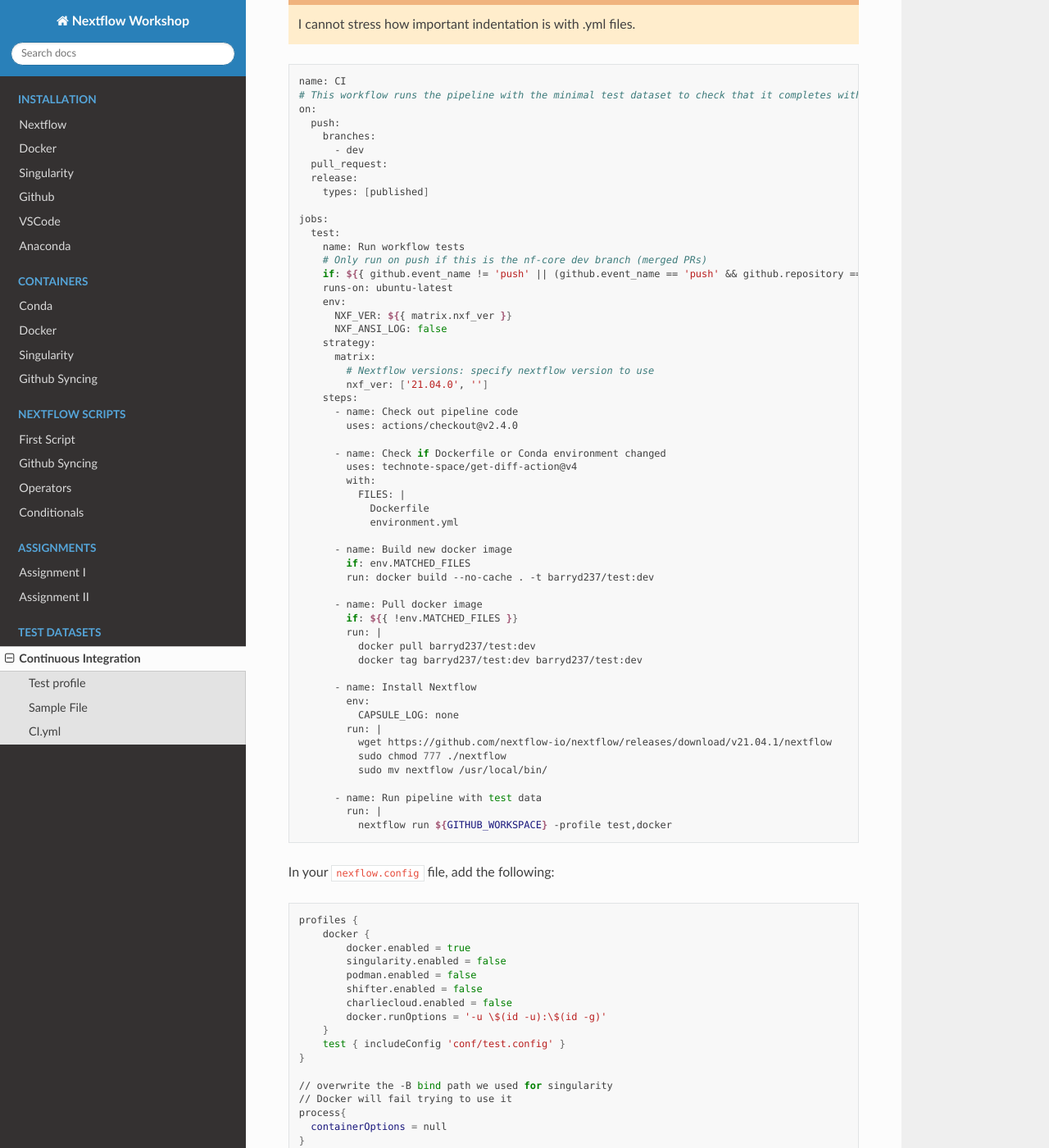
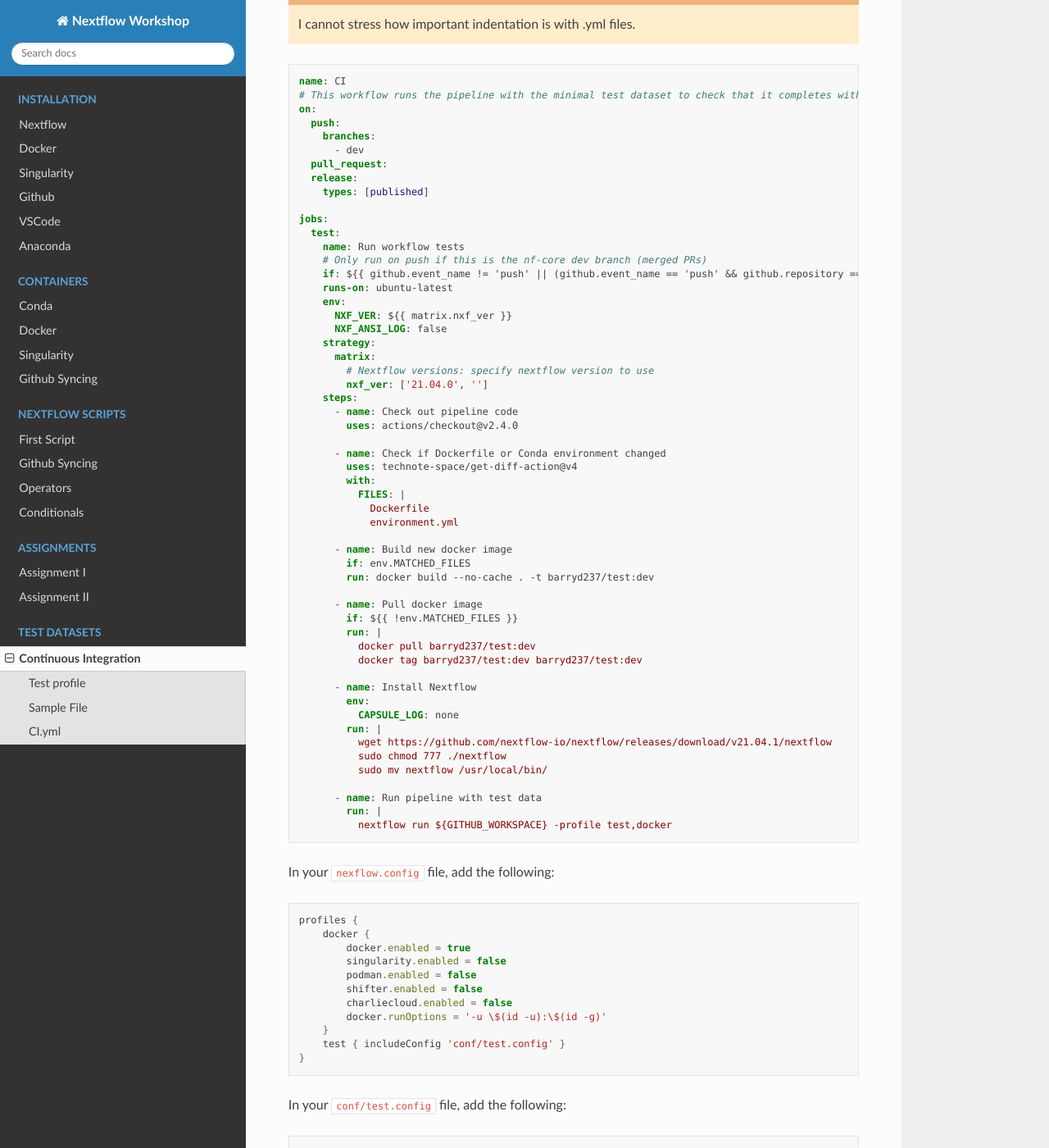
Before and after one commit to BarryDigby/CRT_workshop, a Sphinx documentation site: the page built from docs/source/test_datasets/continuous_integration.rst, in a window 1280 px wide and 1400 px high, scrolled down 3564 px. Shown: the whole window at 82% size. Built offline with Sphinx 7.4.7 and the Read the Docs theme 2.0.0, drawn with Linux system fonts in a browser that asks for light colours; some of the changed text lies outside the part shown.

Commit message:
code highlighting

```diff
--- a/docs/source/basics/conditionals.rst
+++ b/docs/source/basics/conditionals.rst
@@ -13,7 +13,7 @@ Nextflow also makes heavy use of ``ternary operators``. The code line ``A ? B :
 
 Let's flesh out our ``nextflow.config``:
 
-.. code-block:: bash
+.. code-block:: groovy
 
     process{
       container = "barryd237/test:dev"
@@ -64,7 +64,7 @@ Update Script
 
 Overwrite the contents of ``main.nf`` with the following, and push to GitHub:
 
-.. code-block:: bash
+.. code-block:: groovy
 
     #!/usr/bin/env nextflow
 
--- a/docs/source/containers/conda.rst
+++ b/docs/source/containers/conda.rst
@@ -58,7 +58,7 @@ See below for a ``YAML`` file to recapitulate the ``test_env`` we created above:
 
     Delete ``test_env`` - we will recreate it using ``YAML`` files as a proof of concept: ``conda env remove --name test_env --all``
 
-.. code-block:: bash
+.. code-block:: yaml
 
     name: test_env
     channels:
--- a/docs/source/containers/docker.rst
+++ b/docs/source/containers/docker.rst
@@ -8,7 +8,7 @@ To create a ``Docker`` container, we need to construct a ``Dockerfile`` which co
 
 In the same directory where you previously created the ``Conda`` YAML file, copy the following file and save it as a ``Dockerfile``:
 
-.. code-block:: bash
+.. code-block:: dockerfile
 
     FROM nfcore/base:1.14
     LABEL authors="Barry Digby" \
--- a/docs/source/test_datasets/continuous_integration.rst
+++ b/docs/source/test_datasets/continuous_integration.rst
@@ -12,7 +12,7 @@ The test configuration profile contains a series of input parameters that will b
 
 Unfortunately, wildcard glob patterns are not supported via ``html`` links, so the following is not valid:
 
-.. code-block:: bash
+.. code-block:: groovy
 
     params{
       input = "https://raw.githubusercontent.com/nf-core/test-datasets/circrna/fastq/*_{1,2}.fastq.gz"
@@ -20,7 +20,7 @@ Unfortunately, wildcard glob patterns are not supported via ``html`` links, so t
 
 Here is a valid ``test.config`` file for our simulated RNA-Seq dataset we have been working with:
 
-.. code-block:: bash
+.. code-block:: groovy
 
     params {
         config_profile_name = 'Test profile'
@@ -67,7 +67,7 @@ See the nextflow script below. Save it and run ``nextflow run <script_name>.nf -
 
     We are testing this locally, so we are not deploying from Github. If you are not in the directory containing the ``nextflow.config`` file, specify it's path with the ``-c`` argument.
 
-.. code-block:: bash
+.. code-block:: groovy
 
     #!/usr/bin/env nextflow
 
@@ -176,7 +176,7 @@ Create the following file in your directory: ``.github/workflows/ci.yml``:
 
     I cannot stress how important indentation is with .yml files.
 
-.. code-block:: bash
+.. code-block:: yaml
 
     name: CI
     # This workflow runs the pipeline with the minimal test dataset to check that it completes without any syntax errors
@@ -237,7 +237,7 @@ Create the following file in your directory: ``.github/workflows/ci.yml``:
 
 In your ``nexflow.config`` file, add the following:
 
-.. code-block:: bash
+.. code-block:: groovy
 
     profiles {
         docker {
@@ -251,6 +251,10 @@ In your ``nexflow.config`` file, add the following:
         test { includeConfig 'conf/test.config' }
     }
 
+In your ``conf/test.config`` file, add the following:
+
+.. code-block:: groovy
+
     // overwrite the -B bind path we used for singularity
     // Docker will fail trying to use it
     process{
```
Also changed, not shown: docs/source/basics/first_script.rst (+5 -5 lines), docs/source/basics/operators.rst (+5 -5 lines).
